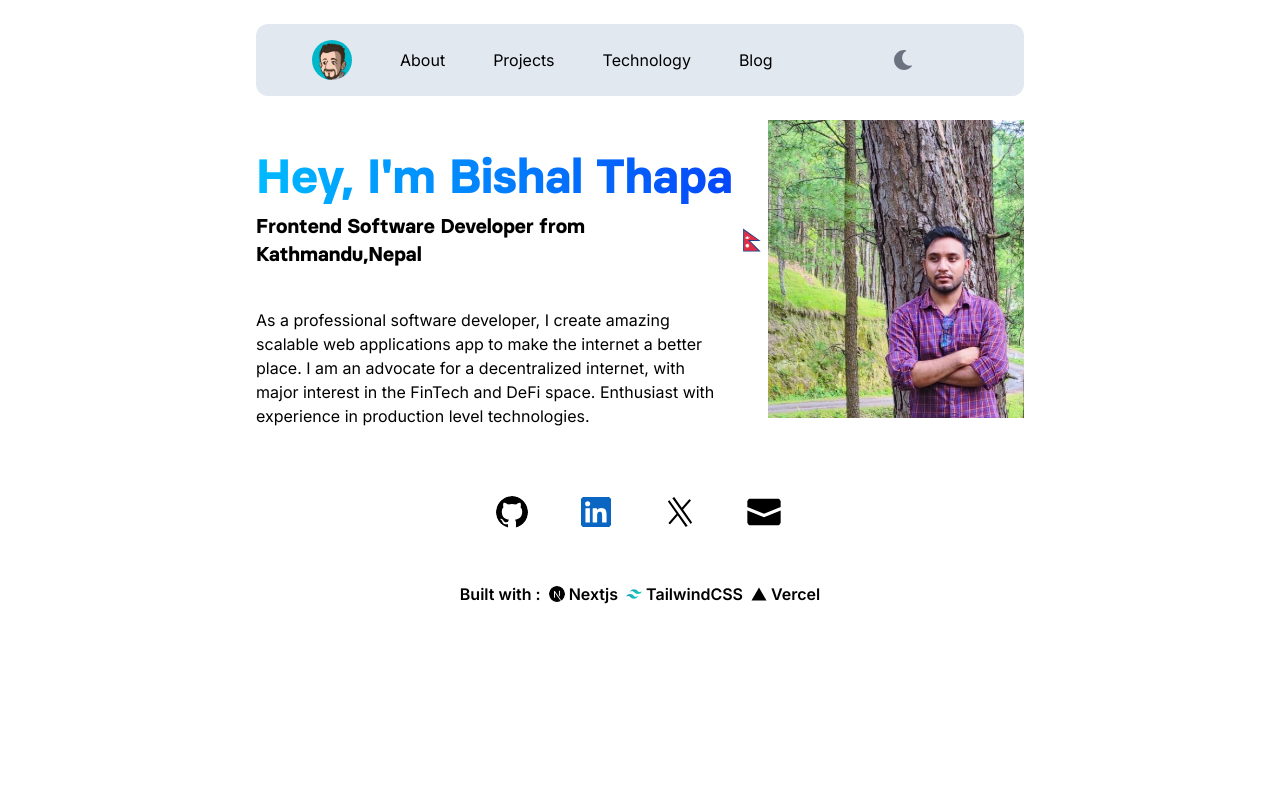
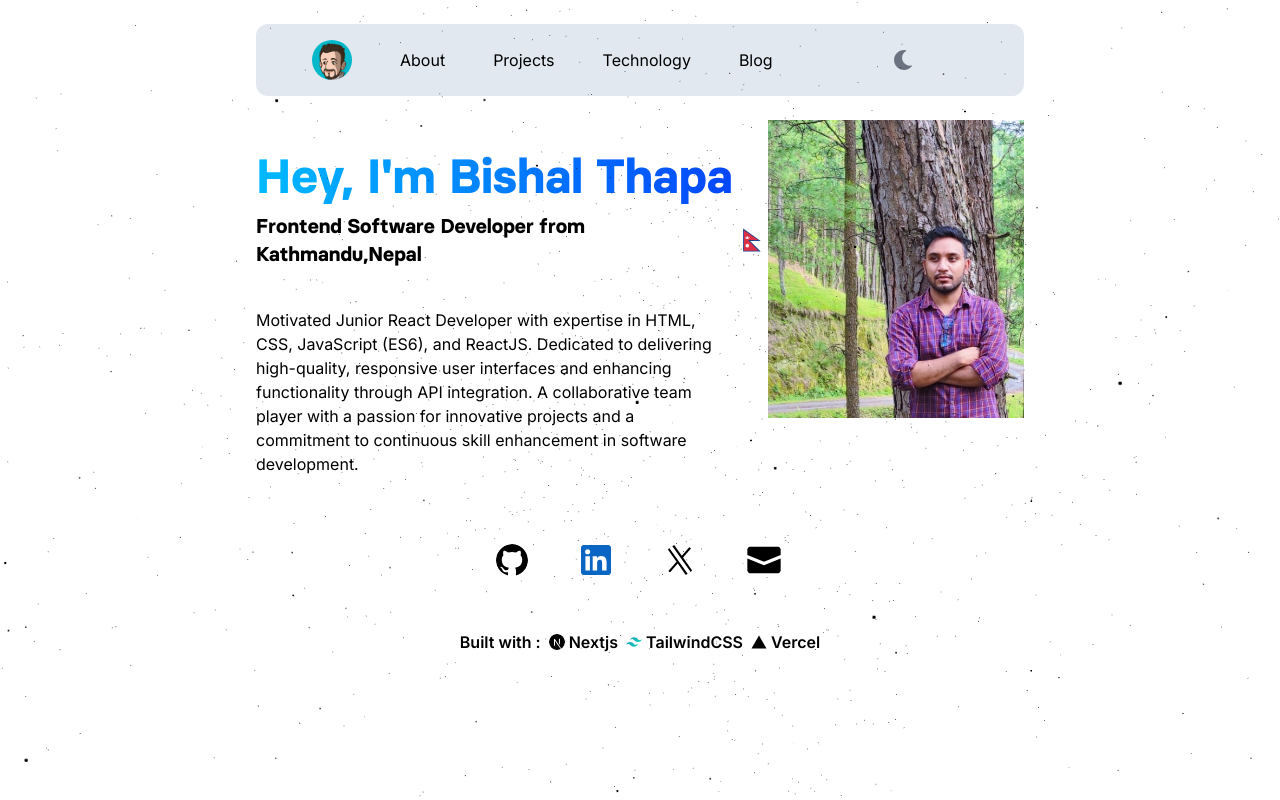
Before and after one commit to thapabishal21dev/portfolio, a Next.js app: page / in a window 1280 px wide. Built offline with nearby package versions, Linux system fonts and the light colour scheme.

Commit message:
added threejs

```diff
--- a/app/components/introduction/introduction.tsx
+++ b/app/components/introduction/introduction.tsx
@@ -27,7 +27,7 @@ const Introduction = () => {
     </div>
     <div className=" flex flex-col gap-4 text-[16px] mr-10 mt-10 ">
       <p>
-      As a professional software developer, I create amazing scalable web applications app to make the internet a better place. I am an advocate for a decentralized internet, with major interest in the FinTech and DeFi space. Enthusiast with experience in production level technologies.
+      Motivated Junior React Developer with expertise in HTML, CSS, JavaScript (ES6), and ReactJS. Dedicated to delivering high-quality, responsive user interfaces and enhancing functionality through API integration. A collaborative team player with a passion for innovative projects and a commitment to continuous skill enhancement in software development.
       </p>
 
     </div>
--- /dev/null
+++ b/app/components/main/backgroundStars.tsx
@@ -0,0 +1,45 @@
+"use client";
+
+import React, { useState, useRef, Suspense } from "react";
+import { Canvas, useFrame } from "@react-three/fiber";
+import { Points, PointMaterial, Preload } from "@react-three/drei";
+// @ts-ignore
+import * as random from "maath/random/dist/maath-random.esm";
+
+const StarBackground = (props: any) => {
+  const ref: any = useRef();
+  const [sphere] = useState(() =>
+    random.inSphere(new Float32Array(5000), { radius: 1.2 })
+  );
+
+  useFrame((state, delta) => {
+    ref.current.rotation.x -= delta / 10;
+    ref.current.rotation.y -= delta / 15;
+  });
+
+  return (
+    <group rotation={[0, 0, Math.PI / 4]}>
+      <Points ref={ref} positions={sphere} stride={3} frustumCulled {...props}>
+        <PointMaterial
+          transparent
+          color="black"
+          size={0.002}
+          sizeAttenuation={true}
+          dethWrite={false}
+        />
+      </Points>
+    </group>
+  );
+};
+
+const StarsCanvas = () => (
+  <div className="w-full h-auto fixed inset-0 z-[1] ">
+    <Canvas camera={{ position: [0, 0, 1] }}>
+      <Suspense fallback={null}>
+        <StarBackground />
+      </Suspense>
+    </Canvas>
+  </div>
+);
+
+export default StarsCanvas;
--- a/app/globals.css
+++ b/app/globals.css
@@ -20,10 +20,6 @@ body {
   transition: background-color 0.3s, color 0.3s; */
   /* background-color: #e6e6e6; */
   /* background-color: #F7F7FC; */
-  background-color: white;
+  font-family: "Poppins", sans-serif;
 
 }
-
-*{
-
- }
--- a/app/layout.tsx
+++ b/app/layout.tsx
@@ -3,12 +3,15 @@ import { Inter } from "next/font/google";
 import "./globals.css";
 import Navbar from "./components/navbar/navbar";
 import Footer from "./components/footer/footer";
+import StarsCanvas from "./components/main/backgroundStars";
 
 const inter = Inter({ subsets: ["latin"] });
 
 export const metadata: Metadata = {
-  title: "Create Next App",
-  description: "Generated by create next app",
+  title: "thapabishal portfolio",
+  description: "Developed by bishal thapa",
+  keywords: ["Developer", "Portfolio", "Developer Portflio", "bishal thapa"],
+
 };
 
 export default function RootLayout({
@@ -18,11 +21,15 @@ export default function RootLayout({
 }) {
   return (
     <html lang="en">
-      <body className={inter.className}>
+      <body className={`${inter.className} overflow-y-scroll overflow-x-hidden`}>
         <Navbar />
         {children}
+        <StarsCanvas/>
         <Footer />
       </body>
     </html>
   );
 }
+
+
+{/* <body className={`${inter.className} overflow-y-scroll overflow-x-hidden bg-cover bg-[url('/looper.png')] bg-no-repeat`}> */}
--- a/app/page.tsx
+++ b/app/page.tsx
@@ -2,11 +2,15 @@ import Card from "./card/card";
 import Footer from "./components/footer/footer";
 import Introduction from "./components/introduction/introduction";
 import Navbar from "./components/navbar/navbar";
+import looper from "../public/looper.png"
 
 export default function Home() {
   return (
-    <div className="">
+    <div>
+    <div>
       <Introduction />
     </div>
+    </div>
+
   );
 }
--- a/package.json
+++ b/package.json
@@ -10,8 +10,6 @@
   },
   "dependencies": {
     "@next/font": "^14.0.4",
-    "@tsparticles/engine": "^3.0.2",
-    "@tsparticles/react": "^3.0.0",
     "next": "14.0.1",
     "react": "^18",
     "react-dom": "^18",
@@ -19,6 +17,8 @@
     "react-icons": "^4.12.0"
   },
   "devDependencies": {
+    "@react-three/drei": "^9.92.1",
+    "@react-three/fiber": "^8.15.12",
     "@types/node": "^20",
     "@types/react": "^18",
     "@types/react-dom": "^18",
@@ -26,6 +26,7 @@
     "eslint": "^8",
     "eslint-config-next": "14.0.1",
     "postcss": "^8",
+    "three": "^0.159.0",
     "tailwindcss": "^3.3.0",
     "typescript": "^5"
   }
```
Also changed, not shown: app/about/page.tsx (line endings or trailing spaces), public/looper.png (added), 1 other file (tests, documents, lock files or other folders).
